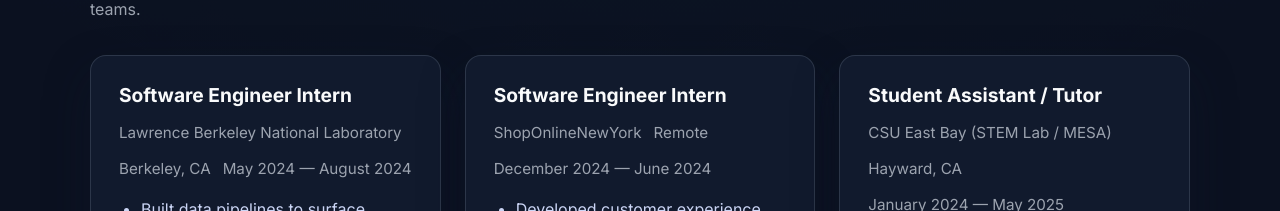
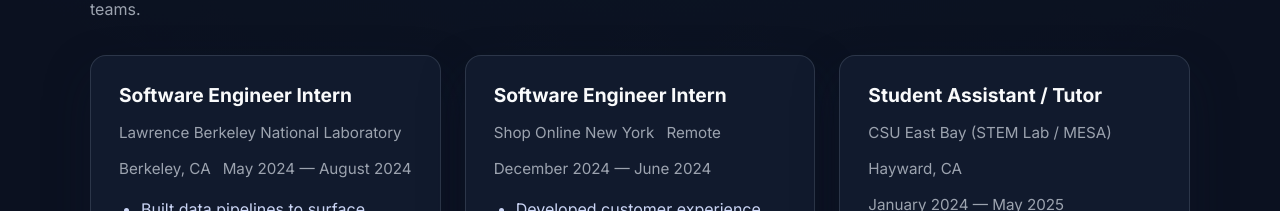
Before and after one commit to jsfmu/josephfujimoto, a React (Vite) app: page / in a window 1280 px wide. Shown: the part 1360-1571 px from the top of the page. Built offline with nearby package versions, Linux system fonts and the light colour scheme.

Commit message:
Small text edit

```diff
--- a/src/data/experience.js
+++ b/src/data/experience.js
@@ -13,7 +13,7 @@
   },
   {
     title: 'Software Engineer Intern',
-    company: 'ShopOnlineNewYork',
+    company: 'Shop Online New York',
     location: 'Remote',
     start: 'December 2024',
     end: 'June 2024',
```
